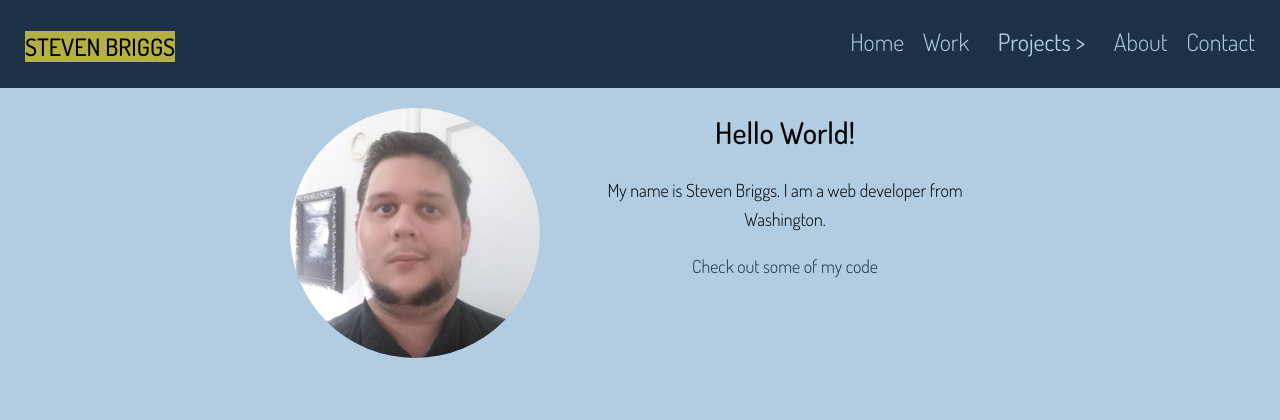
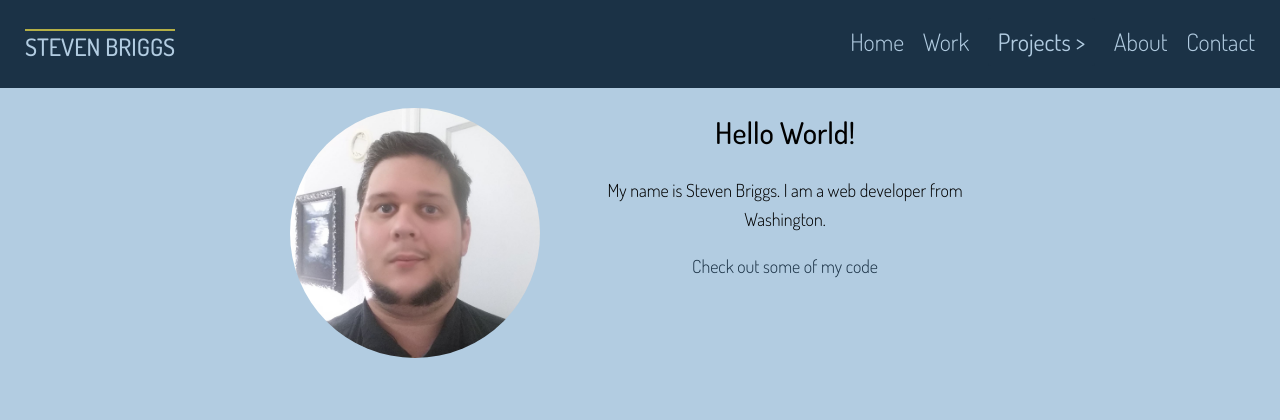
Before and after one commit to RocinRykor/rrprojects.studio, a Flask app: page / in a window 1280 px wide, with the pointer over the restyled element. Shown: the top 420 px of the page. Run offline with Flask 2, Linux system fonts and the light colour scheme.

Commit message:
Navlink change, hover now gives top border bar

```diff
--- a/rrprojects/static/css/styles.css
+++ b/rrprojects/static/css/styles.css
@@ -105,6 +105,12 @@ a:hover {
     background: var(--primary-accent);
     color: black;
 }
+
+.navlink:hover {
+    border-top: 2px solid var(--primary-accent);
+    color: var(--light);
+    background: none;
+  }
 
 /* 11 || Misc. */
 
```
